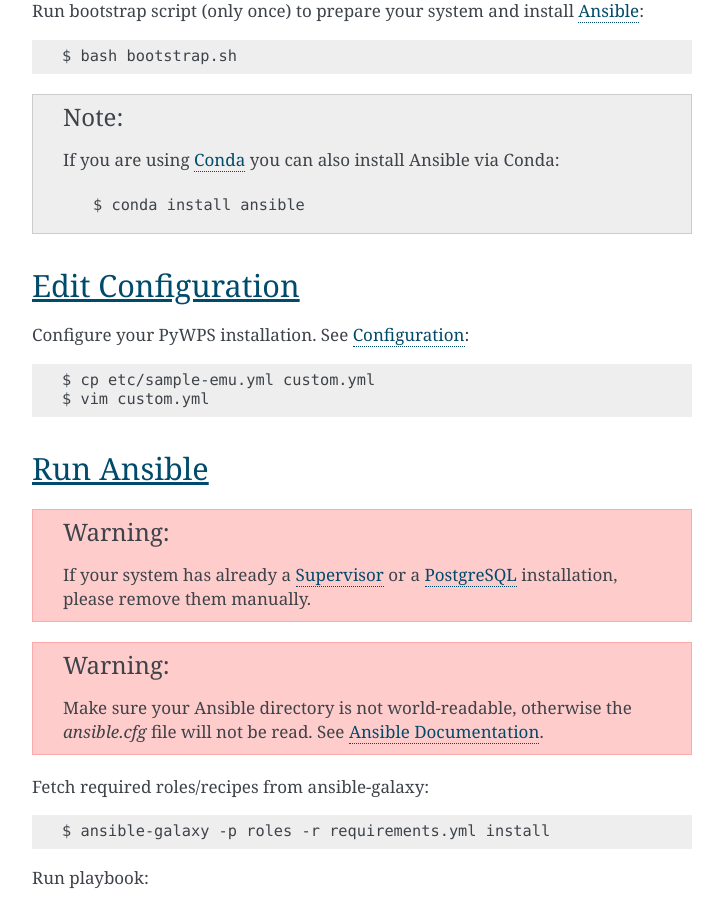
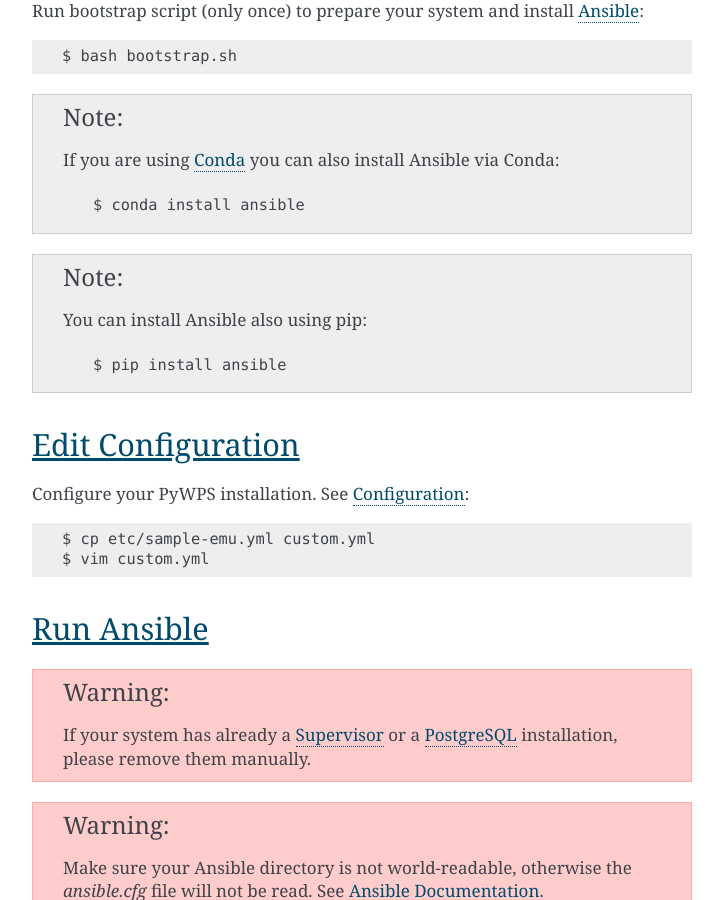
Before and after one commit to bird-house/ansible-wps-playbook, a Sphinx documentation site: the page built from docs/source/preparing.rst, in a window 1280 px wide and 900 px high, scrolled down 708 px. Shown: the whole window, without its empty margins (388-1111 px from the left). Built offline with Sphinx 7.4.7, drawn with Linux system fonts in a browser that asks for light colours.

Commit message:
fix bootstrap

```diff
--- a/docs/source/preparing.rst
+++ b/docs/source/preparing.rst
@@ -37,6 +37,10 @@
 
     $ conda install ansible
 
+.. note:: You can install Ansible also using pip::
+
+    $ pip install ansible
+
 Edit Configuration
 ------------------
 
```
Also changed, not shown: 1 other file.
